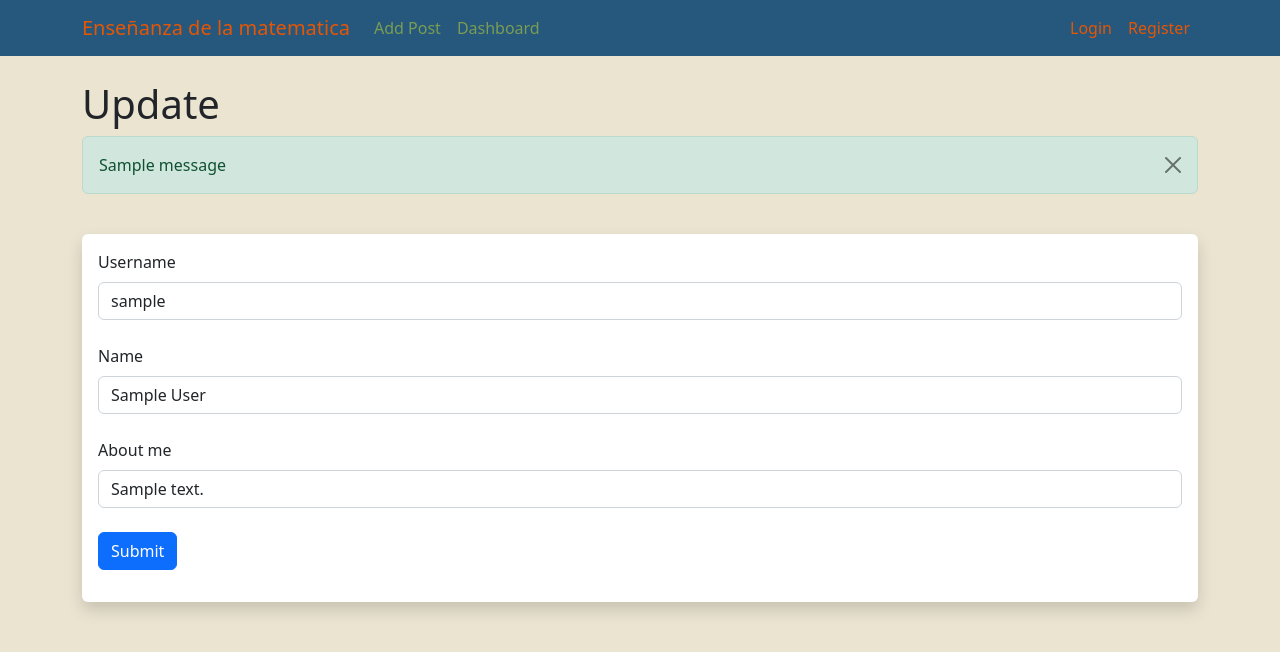
After one commit to migo8591/blog_bp, a Flask app: page /update/1 in a window 1280 px wide. The commit adds this page. Shown: the top 652 px of the page. Run offline with Flask 3, Linux system fonts and the light colour scheme; tables that the repository leaves empty hold one stand-in row (values such as "Sample post"); one stand-in notice (Sample message) is shown; some libraries are stand-ins or nearby versions.

Commit message:
Advanced blog

```diff
--- a/app/__init__.py
+++ b/app/__init__.py
@@ -1,5 +1,5 @@
 from flask import Flask
-from flask_login import LoginManager, login_user, login_required, logout_user, current_user
+from flask_login import LoginManager, current_user
 from .extensions import db, bcrypt
 from flask_migrate import Migrate
 from app.public import public_bp
@@ -25,3 +25,7 @@ def load_user(user_id):
 def create_app(config):
     app.config.from_object(config)
     return app
+@app.context_processor
+def inject_user():
+    user = current_user  # Obtiene el usuario actual si está autenticado
+    return dict(user=user)  # Pasamos el usuario al contexto global
--- a/app/auth/routes.py
+++ b/app/auth/routes.py
@@ -1,11 +1,11 @@
-from flask import render_template, flash, redirect, url_for
+from flask import render_template, flash, redirect, url_for, session, request
 from .webforms import UserForm, LoginForm
 from ..model import Users
 from ..extensions import db, bcrypt
-from flask_login import login_user, login_required
+from flask_login import login_user, login_required, logout_user
 from werkzeug.security import generate_password_hash, check_password_hash
 from . import auth_bp
-
+from flask import jsonify
 
 
 @auth_bp.route("/login", methods=['GET','POST'])
@@ -16,8 +16,9 @@ def login():
         if user:
             if bcrypt.check_password_hash(user.password_hash, form.password.data):
                 login_user(user)
-                flash("Login Successfull!!")
-                return redirect(url_for('auth.dashboard'))
+                # flash("Login Successfull!!")
+
+                return redirect(url_for('auth.dashboard', login_success=True))
             else:
                 flash("Wrong Password - Try Again!")
         else:
@@ -31,7 +32,7 @@ def sign():
         user=Users.query.filter_by(email=formulario.email.data).first()
         if user is None:
             hashed_pw=bcrypt.generate_password_hash(formulario.password_hash.data).decode('utf-8')
-            user=Users(username=formulario.username.data,name=formulario.name.data, email=formulario.email.data, about_me=formulario.about_me.data, password_hash=hashed_pw)
+            user=Users(username=formulario.username.data,name=formulario.name.data, email=formulario.email.data, about_me=formulario.aboutme.data, password_hash=hashed_pw)
             db.session.add(user)
             db.session.commit()
         formulario.name.data=''
@@ -45,4 +46,31 @@ def sign():
 @auth_bp.route("/dashboard")
 @login_required
 def dashboard():
-    return render_template("auth/dashboard.html")
+    # login_successful = session.pop('login_successful', False)
+    login_successful = session.pop('login_successful', True)
+    return render_template("auth/dashboard.html", login_successful=login_successful)
+
+@auth_bp.route("/logout")
+def logout():
+    logout_user()
+    flash("Closed Session...!")
+    return redirect(url_for('auth.login'))
+
+@auth_bp.route("/update/<int:id>", methods=['GET', 'POST'])
+def update_user(id):
+    usuario_to_update=Users.query.get_or_404(id)
+    formulario = UserForm()
+    if request.method == "POST":
+        usuario_to_update.username = request.form['username']
+        usuario_to_update.name = request.form['name']
+        usuario_to_update.about_me = request.form['aboutme']
+        # usuario_to_update.password = request.form['about_me'
+        try:
+            db.session.commit()
+            flash("User update successfully")
+            return redirect(url_for("auth.dashboard"))
+        except:
+            flash("Error! Looks like there was a problem...Try again!")
+            return render_template("auth.update.html", form=formulario, user_to_update=usuario_to_update)
+    else:
+        return render_template("auth/update_user.html", form=formulario, user_to_update=usuario_to_update)
--- a/app/auth/templates/auth/sign.html
+++ b/app/auth/templates/auth/sign.html
@@ -19,8 +19,9 @@
             <span style="color: red;">{{ error }}</span>
         {% endfor %}
         <br>
-        {{ form.about_me.label(class="form-label")}}
-        {{form.about_me(class="form-control")}}
+        {{ form.aboutme.label(class="form-label")}}
+        {{form.aboutme(class="form-control")}}
+        <br>
         {{ form.password_hash.label(class="form-label")}}
         {{form.password_hash(class="form-control")}}
         {% for error in form.password_hash.errors %}
--- /dev/null
+++ b/app/auth/templates/auth/update_user.html
@@ -0,0 +1,30 @@
+{% extends 'base.html' %}
+{% block meta %}{% endblock %}
+{% block title %} Update Profile{% endblock %}
+{% include 'navbar.html' %}
+{% block content %}
+<br>
+<h1>Update</h1>
+{% for message in get_flashed_messages() %}
+
+<div class="alert alert-success alert-dismissible fade show" role="alert" id="flash-message">
+    {{ message }}
+    <button type="button" class="btn-close" data-bs-dismiss="alert" aria-label="Close"></button>
+</div>
+{% endfor %}
+<br>
+<div class="shadow p-3 mb-5 bg-body rounded">
+    <form action="" method="POST">
+        {{form.hidden_tag()}}
+        {{ form.username.label(class="form-label")}}
+        {{form.username(class="form-control", value=user_to_update.username)}}
+        <br>
+        {{ form.name.label(class="form-label")}}
+        {{form.name(class="form-control", value=user_to_update.name)}}
+        <br>
+        {{ form.aboutme.label(class="form-label")}}
+        {{form.aboutme(class="form-control", value=user_to_update.about_me)}}
+        <br>
+        {{form.submit(class="btn btn-primary")}}
+    </form>
+{% endblock %}
--- a/app/auth/webforms.py
+++ b/app/auth/webforms.py
@@ -9,7 +9,7 @@ class UserForm(FlaskForm):
     name=StringField("Name", validators=[DataRequired()])
     username=StringField("Username", validators=[DataRequired()])
     email=StringField("Email", validators=[DataRequired(), Email()])
-    about_me=TextAreaField("About me")
+    aboutme=StringField("About me")
     password_hash= PasswordField("Password",validators=[DataRequired(), EqualTo('password_hash2', message='Password must match!')])
     password_hash2= PasswordField("Confirm password",validators=[DataRequired()])
     submit=SubmitField("Submit")
--- a/app/model.py
+++ b/app/model.py
@@ -13,7 +13,7 @@ class Posts(db.Model, UserMixin):
     # Foreing key to link Users(refer to primary of the user)
     # poster_id= db.Column(db.Integer, db.ForeignKey('users.id'))
 
-class Users(db.Model):
+class Users(db.Model, UserMixin):
     id=db.Column(db.Integer, primary_key=True )
     username = db.Column(db.String(20), nullable=False, unique=True)
     name=db.Column(db.String(200), nullable=False)
--- a/app/public/routes.py
+++ b/app/public/routes.py
@@ -1,4 +1,5 @@
 from flask import render_template,request, flash, redirect, url_for, session
+from flask_login import login_required
 from ..extensions import db
 from .webforms import PostForm
 from app.model import Posts
@@ -12,6 +13,7 @@ def index():
     return render_template("public/index.html", publicaciones=posts)
 
 @public_bp.route("/addPost", methods=['GET', 'POST'])
+@login_required
 def addPost():
     form = PostForm()
     if form.validate_on_submit():
@@ -26,7 +28,7 @@ def addPost():
             db.session.add(post)
             db.session.commit()
             flash("Blog Post Submitted Successfully!")
-            response = redirect(url_for('public.index'))
+            response = redirect(url_for('public.post', id=post.id))
             response.headers['Cache-Control'] = 'no-cache, no-store, must-revalidate'
             response.headers['Pragma'] = 'no-cache'
             response.headers['Expires'] = '0'
--- a/app/public/templates/public/index.html
+++ b/app/public/templates/public/index.html
@@ -16,9 +16,7 @@
 <h1 class="titleMain">Posts de la comunidad</h1>
     {% for post in publicaciones %}
     <div class="shadow p-3 mb-2 bg-body rounded">
-
-            <h3><a href="{{url_for('public.post', id=post.id)}}">{{post.title}}</a></h3>
-
+            <h4><a href="{{url_for('public.post', id=post.id)}}">{{post.title}}</a></h4>
             <small>{{ post.date_posted}} | {{ post.slug}} </small>
     </div>
     {% else %}
--- a/app/public/templates/public/post.html
+++ b/app/public/templates/public/post.html
@@ -15,8 +15,6 @@
     <br>
     <hr>
     {{ post.content|safe}}
-    <br>
-    <p>{{ post.content }}</p>
     <hr>
     <div>
         <a href="{{url_for('public.index')}}" class="btn btn-primary btn-sm">Ver Todos Posts</a>
--- a/app/templates/base.html
+++ b/app/templates/base.html
@@ -43,6 +43,9 @@
   <script src="https://cdn.jsdelivr.net/npm/bootstrap@5.2.1/dist/js/bootstrap.min.js"
     integrity="sha384-7VPbUDkoPSGFnVtYi0QogXtr74QeVeeIs99Qfg5YCF+TidwNdjvaKZX19NZ/e6oz" crossorigin="anonymous">
     </script>
+    {% block js %}
+    {% endblock %}
+
   <!-- <script>
     function reloadPage() {
       setTimeout(function () {
--- a/app/templates/navbar.html
+++ b/app/templates/navbar.html
@@ -21,12 +21,24 @@
               </li>
           </ul>
           <ul class="navbar-nav ms-auto">
+            {% if current_user.is_authenticated %}
+            <li class="nav-item">
+              <a class="nav-link textNavbarII" href="{{url_for('auth.dashboard')}}">Usuario: {{user.username}}</a>
+            </li>
+            <li class="nav-item">
+              <a class="nav-link textNavbar" href="{{url_for('auth.logout')}}">Logout</a>
+            </li>
+            {% else %}
             <li class="nav-item">
               <a class="nav-link textNavbar" href="{{url_for('auth.login')}}">Login</a>
             </li>
             <li class="nav-item">
               <a class="nav-link textNavbar" href="{{url_for('auth.sign')}}">Register</a>
             </li>
+
+            {% endif %}
+
+
           </ul>
       </div>
 </div>
```
Also changed, not shown: app/auth/templates/auth/dashboard.html (+49 -1 lines), app/auth/templates/auth/login.html (+2 -15 lines), app/static/img/picture.png (added), 1 other file.
